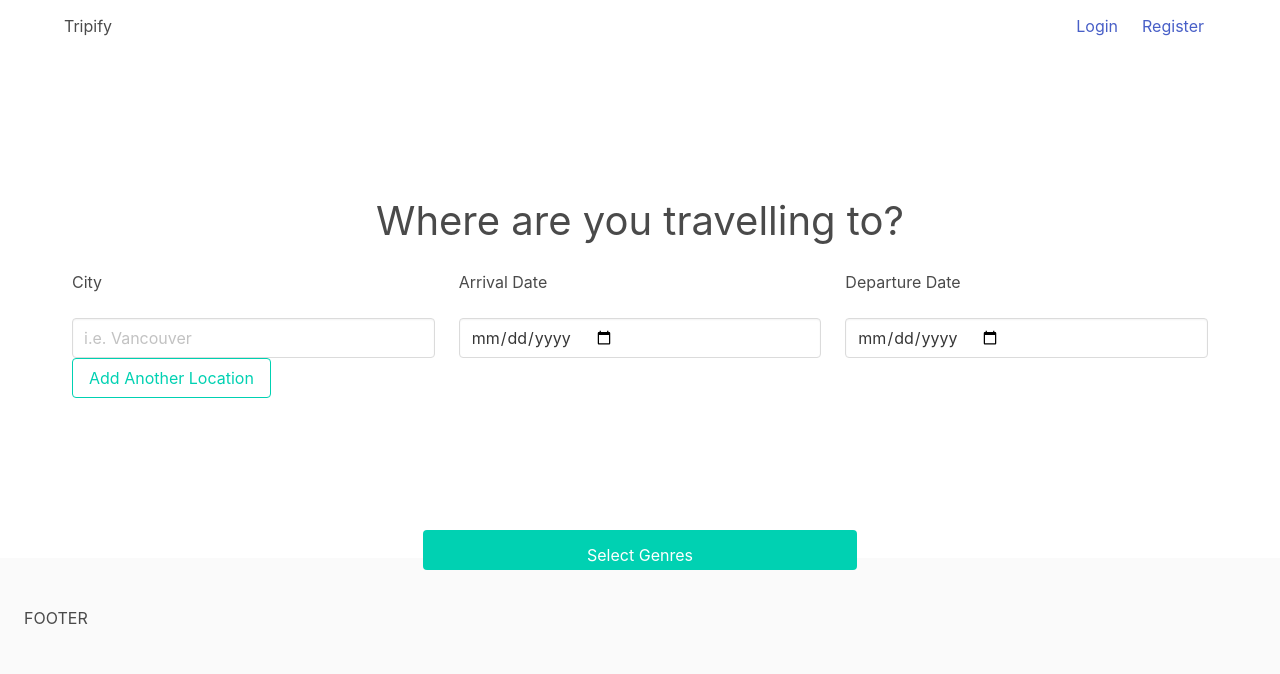
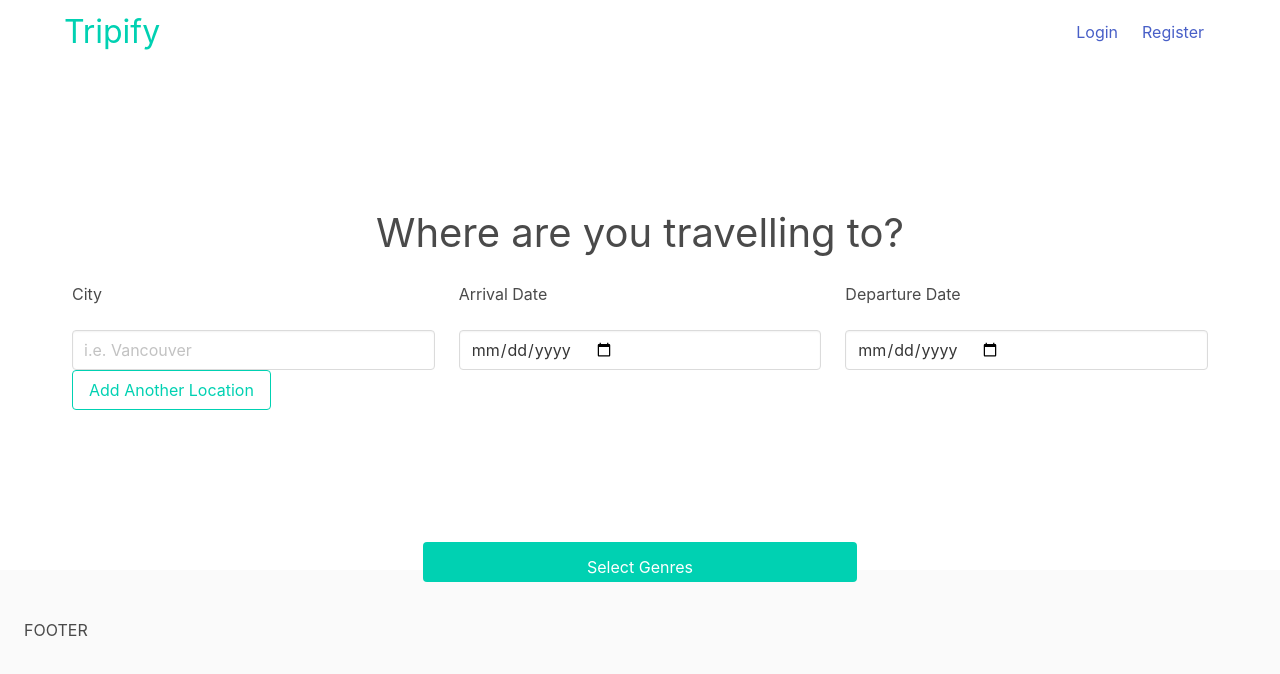
Before and after one commit to marshalldanel/localplaylist, a React (Create React App) app in the folder app/: page / in a window 1280 px wide. Shown: the top 674 px of the page. Built offline with nearby package versions, Linux system fonts and the light colour scheme.

Commit message:
Removed h1 class

```diff
--- a/app/styles/main.scss
+++ b/app/styles/main.scss
@@ -1,7 +1,6 @@
-$brand-color: tomato;
 
-h1 {
-  color: $brand-color;
+.logo-text {
+  color: $primary;
   font-size: 2em;
 }
 
```
